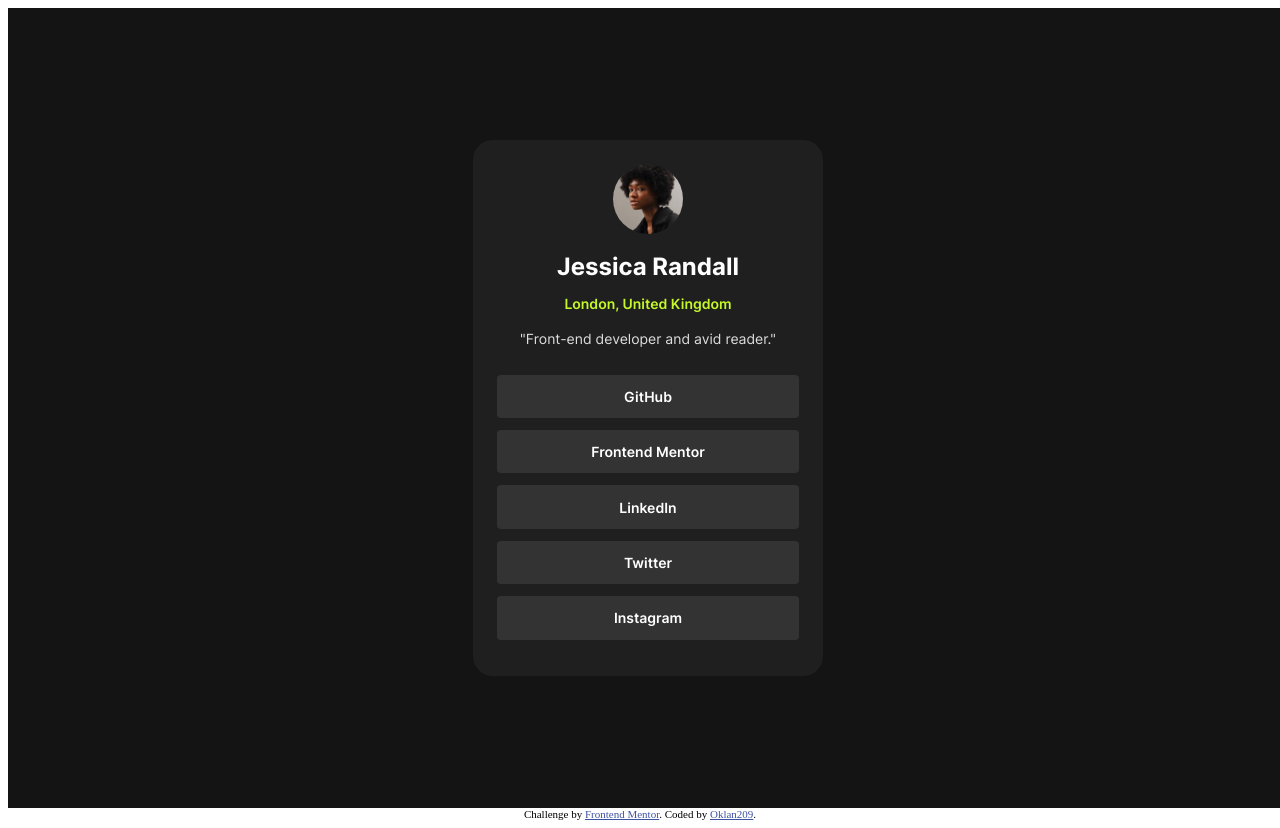
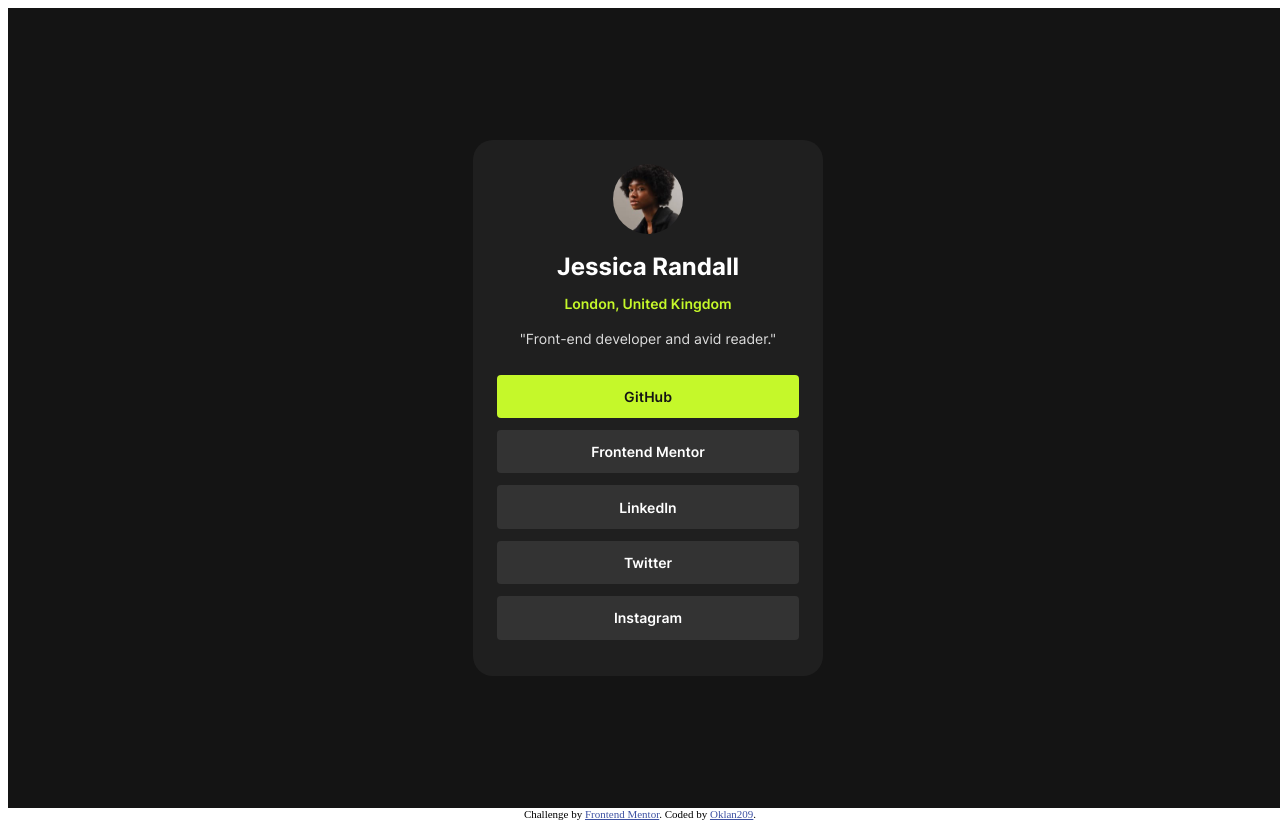
Before and after one commit to Oklan209/social-links-profile, a plain HTML site: page index.html in a window 1280 px wide. In both pictures the pointer is over the link "GitHub". Drawn offline with Linux system fonts and the light colour scheme.

Commit message:
Update style.css

```diff
--- a/style.css
+++ b/style.css
@@ -87,13 +87,7 @@
 }
 
 
-/*.links a:hover{
-    background-color: var(--Green);
-    color: var(--Grey_900);
-}*/
-
-/*navigate the links only using their keyboard.*/
-.links a:focus-visible{
+.links a:hover{
     background-color: var(--Green);
     color: var(--Grey_900);
 }
```
